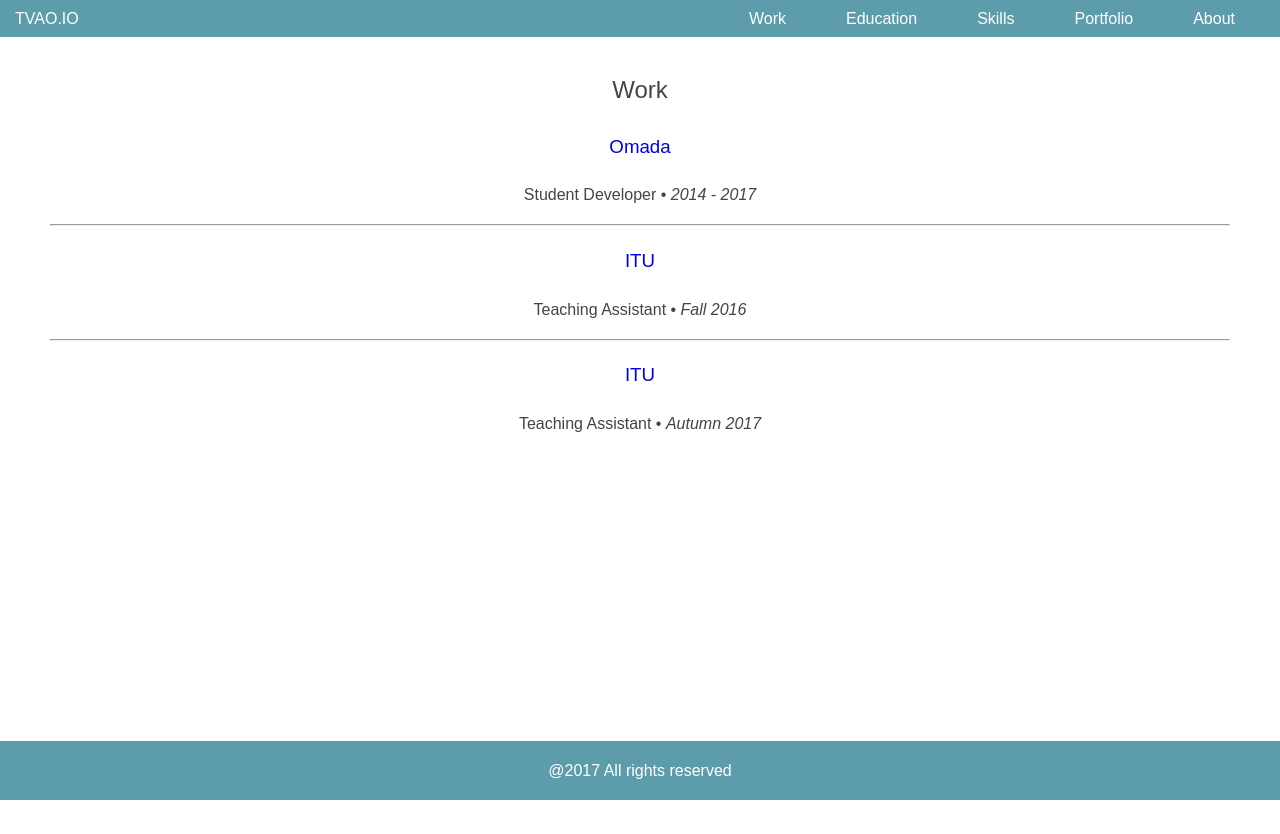
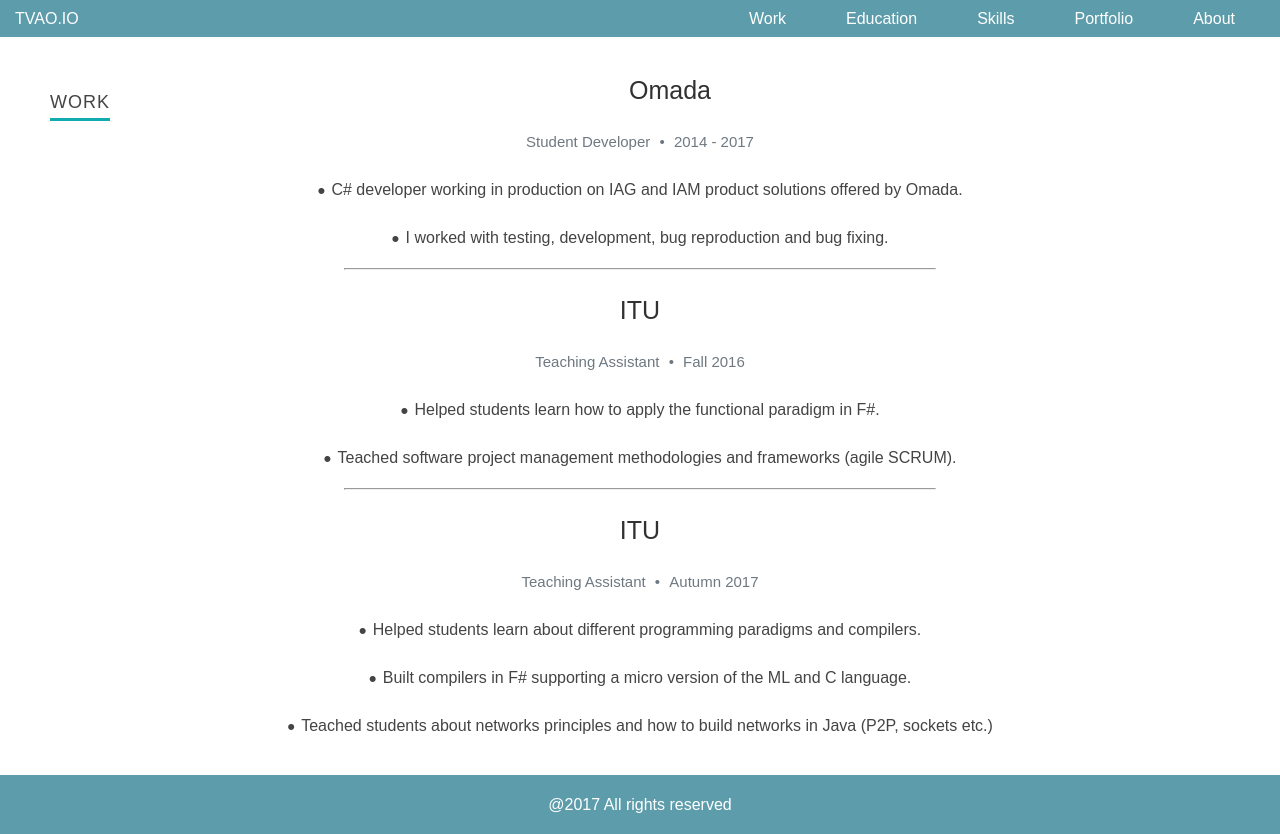
Before and after one commit to TVAO/tvano.github.io, a React (Create React App) app: page /work in a window 1280 px wide. Before the commit the page ends 800 px from the top, so only its background shows below. Built offline with nearby package versions, Linux system fonts and the light colour scheme.

Commit message:
Fixed work section. Got some minor CSS style issues with positioning of header

```diff
--- a/src/components/bullet_points.js
+++ b/src/components/bullet_points.js
@@ -1,8 +1,17 @@
 
 import React from 'react';
 
-const BulletPoints = ({props}) => (
-  <div></div>
+const BulletPoints = ({points}) => (
+  <div>
+    {points.map((point, index) => {
+      return (
+        <p key={index} className="point">
+          <span className="bullet-point"> &bull; </span>
+          {point}
+        </p>
+      );
+    })}
+  </div>
 );
 
 export default BulletPoints;
--- a/src/components/work.js
+++ b/src/components/work.js
@@ -1,10 +1,11 @@
 import React from 'react';
 import BulletPoints from '../components/bullet_points';
+import '../styles/work.css';
 
 const Entry = ({key, entry, index, total}) => {
 
   const newIndex = index + 1;
-  const divider = newIndex === total ? (<br/>) : (<hr/>);
+  const divider = newIndex === total ? (<br/>) : (<hr width="50%"/>);
 
   return (
     <div className="row item">
@@ -30,12 +31,12 @@ const Work = ({props}) => {
   return (
     <section id="work">
       <div className="row work">
-        <div className="two columns header-col">
+        <div className="two columns header-col" id="left_column">
           <h1>
             <span> Work </span>
           </h1>
         </div>
-        <div className="ten columns main-col">
+        <div className="ten columns main-col" id="right_column">
           {props.map((entry, index) => {
             return (
                 <Entry key={index} entry={entry} index={index} total={numEntries}/>
--- a/src/data/resume.json
+++ b/src/data/resume.json
@@ -45,11 +45,10 @@
             "website": "https://www.omada.dk",
             "startDate": "2014",
             "endDate": "2017",
-            "summary": "C# developer working in production with IAG and IAM product solutions offered by Omada. I worked with testing, development and bug fixing.",
+            "summary": "",
             "highlights": [
-                "<HIGHTLIGHT_1>",
-                "<HIGHTLIGHT_2>",
-                "<HIGHTLIGHT_3>"
+                "C# developer working in production on IAG and IAM product solutions offered by Omada. ",
+                "I worked with testing, development, bug reproduction and bug fixing."
             ]
         },
         {
@@ -57,15 +56,14 @@
             "position": "Teaching Assistant",
             "website": "https://www.itu.dk",
             "startDate": "Fall 2016",
-            "summary": "Helped students learn how to apply the functional paradigm in F#. Teached students on different software project management methodologies and frameworks including agile and SCRUM.",
+            "summary": "",
             "courses": [
               "Functional Programming (F#)",
               "Software Project Management (Agile & SCRUM)"
             ],
             "highlights": [
-                "<HIGHTLIGHT_1>",
-                "<HIGHTLIGHT_2>",
-                "<HIGHTLIGHT_3>"
+                "Helped students learn how to apply the functional paradigm in F#.",
+                "Teached software project management methodologies and frameworks (agile SCRUM)."
             ]
         },
         {
@@ -73,15 +71,15 @@
             "position": "Teaching Assistant",
             "website": "https://www.itu.dk",
             "startDate": "Autumn 2017",
-            "summary": "Helped students learn about and build compilers in F# supporting a micro ML and micro C language. Teached students about networks principles and how to build networks in Java (P2P, sockets etc.)",
+            "summary": "",
             "courses": [
               "Programs as Data (F#)",
               "Mobile Networks and Distributed Systems"
             ],
             "highlights": [
-                "<HIGHTLIGHT_1>",
-                "<HIGHTLIGHT_2>",
-                "<HIGHTLIGHT_3>"
+                "Helped students learn about different programming paradigms and compilers.",
+                "Built compilers in F# supporting a micro version of the ML and C language.",
+                "Teached students about networks principles and how to build networks in Java (P2P, sockets etc.)"
             ]
         }
     ],
--- a/src/styles/Footer.css
+++ b/src/styles/Footer.css
@@ -11,3 +11,8 @@ footer {
 body {
   margin-bottom: 50px;
 }
+
+html {
+    position: relative;
+    min-height: 100%;
+}
--- a/src/styles/index.css
+++ b/src/styles/index.css
@@ -1,5 +1,11 @@
+
+html {
+    position: relative;
+    min-height: 100%;
+}
+
 body {
   margin: 0;
   padding: 0;
-  font-family: sans-serif;
+
 }
--- a/src/styles/work.css
+++ b/src/styles/work.css
@@ -1,12 +1,10 @@
-#work {
-   background: #fff;
-   padding-top: 90px;
-   padding-bottom: 0px;
-   overflow: hidden;
-}
 
 #work a, #work a:visited  { color: #313131; }
 #work a:hover, #work a:focus { color: #11ABB0; }
+
+#left_column {
+     float: left;
+}
 
 #work h1 {
    font: 18px/24px 'opensans-bold', sans-serif;
@@ -21,14 +19,6 @@
    font: 25px/30px 'opensans-bold', sans-serif;
 }
 
-#work .header-col { padding-top: 9px; }
-#work .main-col { padding-right: 10%; }
-
-.education, .work {
-   margin-bottom: 48px;
-   padding-bottom: 24px;
-   border-bottom: 1px solid #E8E8E8;
-}
 #work .info {
    font: 15px/24px 'librebaskerville-regular', sans-serif;
    color: #6E7881;
@@ -50,3 +40,7 @@
 #work .point {
    margin: 0 0 10px 0;
 }
+.bullet-point {
+  font-size: 140%;
+  vertical-align: middle;
+}
```
